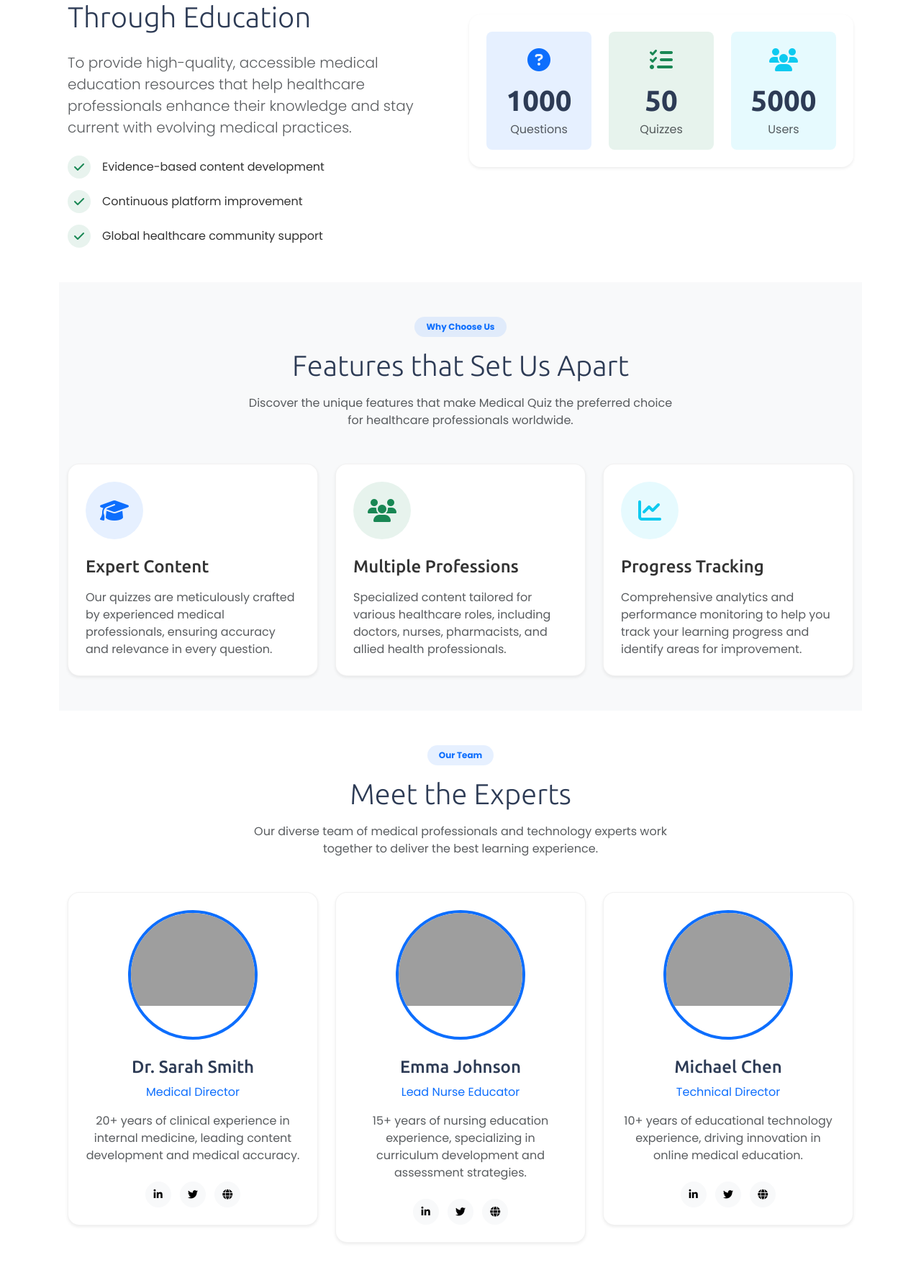
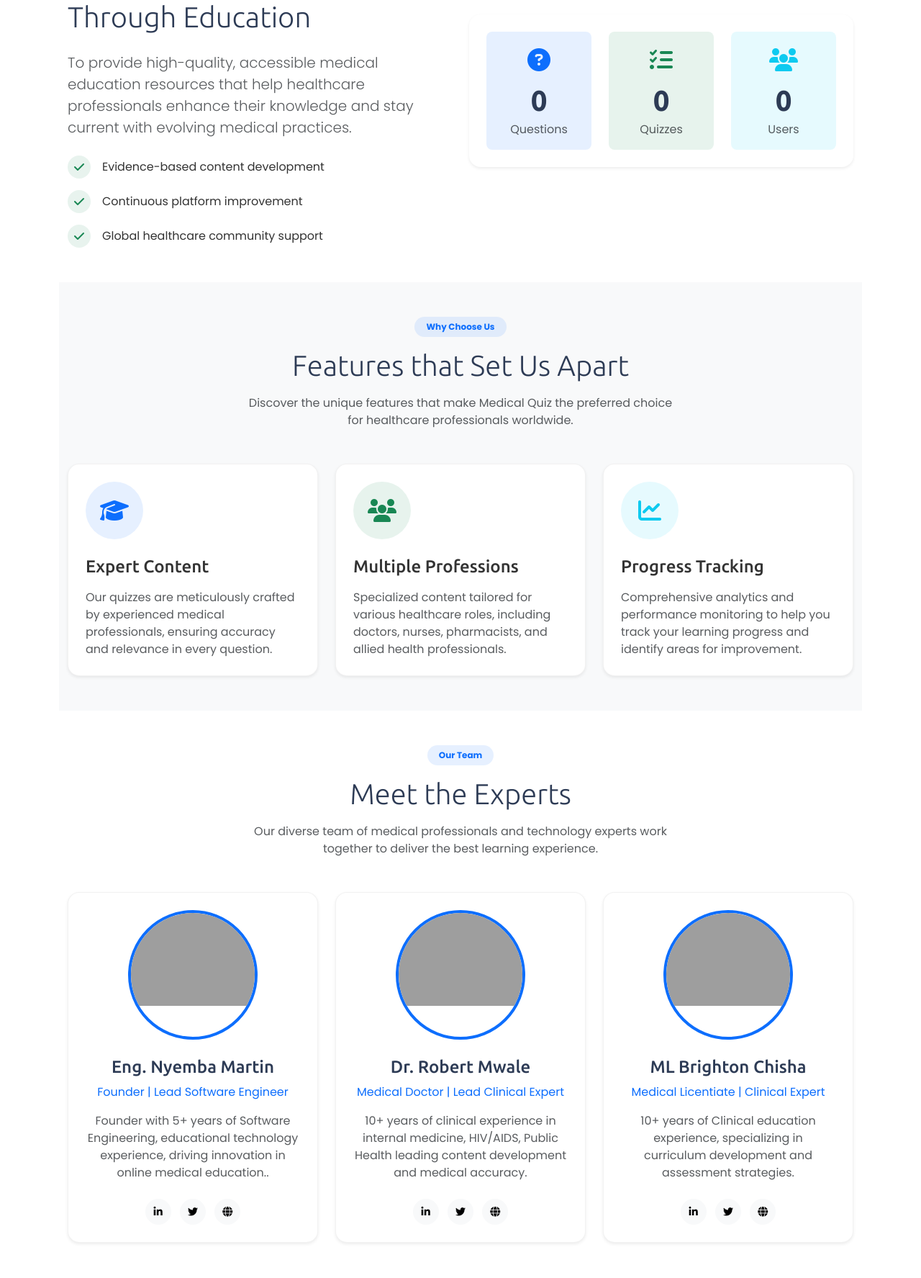
Before and after one commit to martinnyemba/medquizpro, a Flask app: page /about in a window 1280 px wide. Shown: the part 684-2459 px from the top of the page at 72% size. Run offline with Flask 3, Linux system fonts and the light colour scheme; data that the repository does not hold is empty; some libraries are stand-ins or nearby versions; some web fonts are replaced; grey boxes are pictures that could not be loaded.

Commit message:
Fix: Updated stats in app/routes/main/__init__.py and about.html - Updated Team Members

```diff
--- a/app/routes/main/__init__.py
+++ b/app/routes/main/__init__.py
@@ -5,7 +5,7 @@ from flask import Blueprint, render_template, current_app, flash, redirect, url_
 from flask_login import current_user
 
 from app.forms import ContactForm
-from app.models import Quiz, User, QuizResult, UserAchievement
+from app.models import Quiz, User, QuizResult, UserAchievement, Question
 from sqlalchemy import func
 from datetime import datetime, timedelta
 
@@ -19,6 +19,7 @@ def index():
     stats = {
         'total_users': User.query.count(),
         'total_quizzes': Quiz.query.filter_by(is_published=True).count(),
+        'total_questions': Question.query.count(),
         'total_attempts': QuizResult.query.count()
     }
 
@@ -48,7 +49,14 @@ def index():
 
 @main_bp.route('/about')
 def about():
-    return render_template('main/about.html')
+    """About us page"""
+    stats = {
+        'total_users': User.query.count(),
+        'total_quizzes': Quiz.query.filter_by(is_published=True).count(),
+        'total_questions': Question.query.count(),
+        'total_attempts': QuizResult.query.count()
+    }
+    return render_template('main/about.html', stats=stats)
 
 
 @main_bp.route('/contact', methods=['GET', 'POST'])
@@ -61,7 +69,7 @@ def contact():
             subject=f'Contact Form: {form.subject.data}',
             sender=current_app.config['MAIL_DEFAULT_SENDER'],
             recipients=[current_app.config['ADMIN_EMAIL']],
-            text_body=render_template('email/contact_form.txt',
+            text_body=render_template('emails/contact_form.txt',
                                     name=form.name.data,
                                     email=form.email.data,
                                     subject=form.subject.data,
--- a/app/templates/main/about.html
+++ b/app/templates/main/about.html
@@ -66,7 +66,7 @@
                                 <div class="stat-icon mb-2">
                                     <i class="fas fa-question-circle text-primary"></i>
                                 </div>
-                                <h3 class="stat-value mb-1">1000+</h3>
+                                <h3 class="stat-value mb-1">{{ stats.total_questions }}</h3>
                                 <p class="stat-label mb-0 text-muted">Questions</p>
                             </div>
                         </div>
@@ -75,7 +75,7 @@
                                 <div class="stat-icon mb-2">
                                     <i class="fas fa-tasks text-success"></i>
                                 </div>
-                                <h3 class="stat-value mb-1">50+</h3>
+                                <h3 class="stat-value mb-1">{{ stats.total_quizzes }}+</h3>
                                 <p class="stat-label mb-0 text-muted">Quizzes</p>
                             </div>
                         </div>
@@ -84,7 +84,7 @@
                                 <div class="stat-icon mb-2">
                                     <i class="fas fa-users text-info"></i>
                                 </div>
-                                <h3 class="stat-value mb-1">5000+</h3>
+                                <h3 class="stat-value mb-1">{{ stats.total_users }}+</h3>
                                 <p class="stat-label mb-0 text-muted">Users</p>
                             </div>
                         </div>
@@ -164,13 +164,13 @@
                 <div class="team-card bg-white rounded-4 p-4 text-center shadow-sm">
                     <div class="team-image-wrapper mb-4">
                         <div class="team-image rounded-circle overflow-hidden mx-auto">
-                            <img src="{{ url_for('static', filename='images/team/doctor.jpg') }}"
-                                 alt="Dr. Sarah Smith" class="img-fluid">
+                            <img src="{{ url_for('static', filename='images/team/martin.jpg') }}"
+                                 alt="Lead Software Engineer" class="img-fluid">
                         </div>
                     </div>
-                    <h4 class="mb-2">Dr. Sarah Smith</h4>
-                    <p class="text-primary mb-3">Medical Director</p>
-                    <p class="text-muted mb-4">20+ years of clinical experience in internal medicine, leading content development and medical accuracy.</p>
+                    <h4 class="mb-2">Eng. Nyemba Martin</h4>
+                    <p class="text-primary mb-3">Founder | Lead Software Engineer</p>
+                    <p class="text-muted mb-4">Founder with 5+ years of Software Engineering, educational technology experience, driving innovation in online medical education..</p>
                     <div class="social-links">
                         <a href="#" class="btn btn-light btn-sm rounded-circle me-2">
                             <i class="fab fa-linkedin-in"></i>
@@ -188,13 +188,13 @@
                 <div class="team-card bg-white rounded-4 p-4 text-center shadow-sm">
                     <div class="team-image-wrapper mb-4">
                         <div class="team-image rounded-circle overflow-hidden mx-auto">
-                            <img src="{{ url_for('static', filename='images/team/nurse.jpg') }}"
-                                 alt="Emma Johnson" class="img-fluid">
+                            <img src="{{ url_for('static', filename='images/team/robert.jpg') }}"
+                                 alt="Lead Clinical Expert" class="img-fluid">
                         </div>
                     </div>
-                    <h4 class="mb-2">Emma Johnson</h4>
-                    <p class="text-primary mb-3">Lead Nurse Educator</p>
-                    <p class="text-muted mb-4">15+ years of nursing education experience, specializing in curriculum development and assessment strategies.</p>
+                    <h4 class="mb-2">Dr. Robert Mwale</h4>
+                    <p class="text-primary mb-3">Medical Doctor | Lead Clinical Expert</p>
+                    <p class="text-muted mb-4">10+ years of clinical experience in internal medicine, HIV/AIDS, Public Health leading content development and medical accuracy.</p>
                     <div class="social-links">
                         <a href="#" class="btn btn-light btn-sm rounded-circle me-2">
                             <i class="fab fa-linkedin-in"></i>
@@ -212,13 +212,13 @@
                 <div class="team-card bg-white rounded-4 p-4 text-center shadow-sm">
                     <div class="team-image-wrapper mb-4">
                         <div class="team-image rounded-circle overflow-hidden mx-auto">
-                            <img src="{{ url_for('static', filename='images/team/tech.jpg') }}"
-                                 alt="Michael Chen" class="img-fluid">
+                            <img src="{{ url_for('static', filename='images/team/brighton.jpg') }}"
+                                 alt="Clinical Expert" class="img-fluid">
                         </div>
                     </div>
-                    <h4 class="mb-2">Michael Chen</h4>
-                    <p class="text-primary mb-3">Technical Director</p>
-                    <p class="text-muted mb-4">10+ years of educational technology experience, driving innovation in online medical education.</p>
+                    <h4 class="mb-2">ML Brighton Chisha </h4>
+                    <p class="text-primary mb-3">Medical Licentiate | Clinical Expert</p>
+                    <p class="text-muted mb-4">10+ years of Clinical education experience, specializing in curriculum development and assessment strategies.</p>
                     <div class="social-links">
                         <a href="#" class="btn btn-light btn-sm rounded-circle me-2">
                             <i class="fab fa-linkedin-in"></i>
@@ -423,17 +423,6 @@
         font-size: 2rem;
     }
 }
-
-/* Dark Mode Support */
-{#@media (prefers-color-scheme: dark) {#}
-{#    .bg-white {#}
-{#        background-color: var(--bs-dark) !important;#}
-{#    }#}
-{##}
-{#    .text-muted {#}
-{#        color: rgba(255,255,255,0.6) !important;#}
-{#    }#}
-{#}#}
 </style>
 {% endblock %}
 
```
